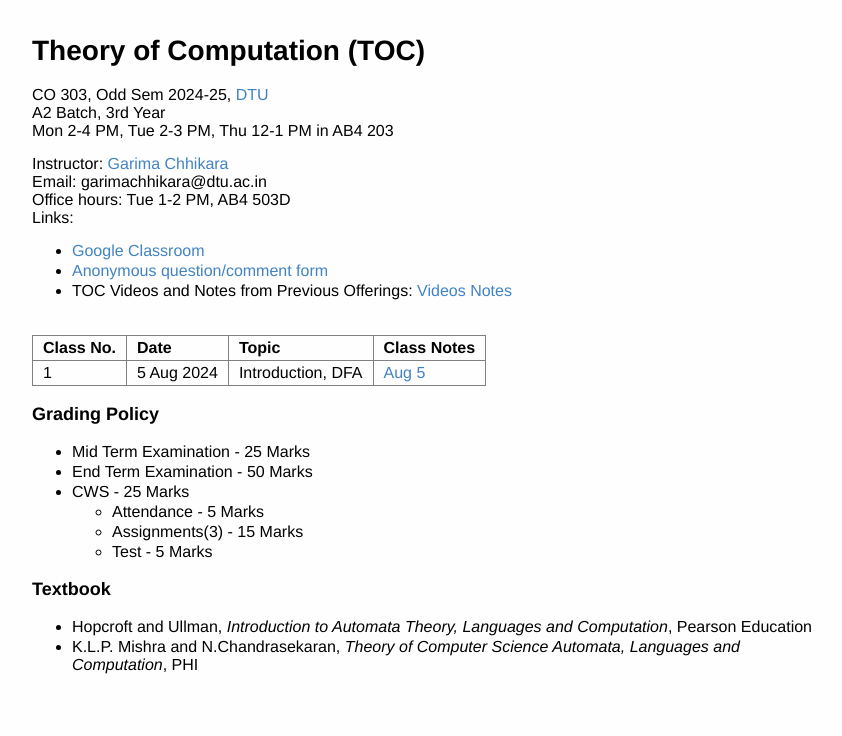
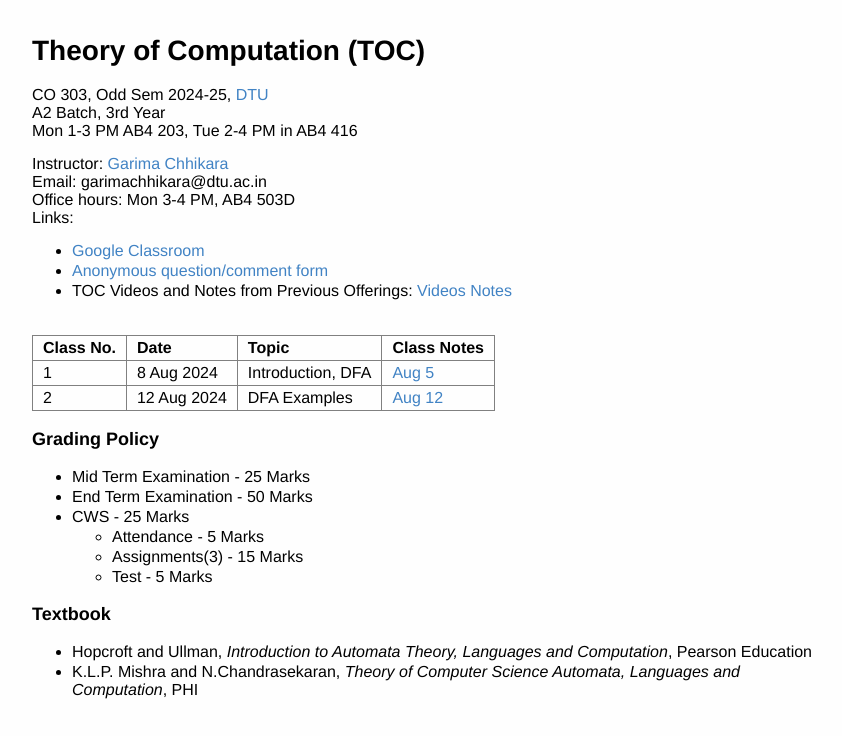
Before and after one commit to garimachhikara128/garimachhikara128.github.io, a plain HTML site: page teaching/2024_25_1_toc.html in a window 1280 px wide. Shown: the whole page, without its empty margins (208-1050 px from the left). Drawn offline with Linux system fonts and the light colour scheme.

Commit message:
TOC notes

```diff
--- a/teaching/toc_2024_25_1.html
+++ b/teaching/2024_25_1_toc.html
@@ -18,11 +18,11 @@ Theory of Computation - CO 303, Odd Sem 2024-25, DTU
 
 <p>CO 303, Odd Sem 2024-25, <a href="https://www.dtu.ac.in/">DTU</a><br>
 A2 Batch, 3rd Year <br>
-Mon 2-4 PM, Tue 2-3 PM, Thu 12-1 PM in AB4 203<br>
+Mon 1-3 PM AB4 203, Tue 2-4 PM in AB4 416<br>
 
 <p>Instructor: <a href="http://garimachhikara128.github.io">Garima Chhikara</a>
 <br>Email: garimachhikara@dtu.ac.in
-<br>Office hours: Tue 1-2 PM, AB4 503D
+<br>Office hours: Mon 3-4 PM, AB4 503D
 <br>
 Links:
 <ul> <li><a href=https://classroom.google.com/c/NjkxODA0ODM5Nzky?cjc=eo36nft>Google Classroom</a></li>
@@ -41,10 +41,16 @@ Links:
 </b>
 <tr>
 <td> 1</td>
-<td> 5 Aug 2024</td>
+<td> 8 Aug 2024</td>
 <td> Introduction, DFA </td>
-<td><a href=../lecture_notes/toc_2024_25_1/5Aug.pdf> Aug 5</a></td>
+<td><a href="lecture_notes/2024_25_1_toc/1_8Aug2024.pdf"> Aug 5</a></td>
 </tr>
+<tr>
+  <td> 2</td>
+  <td> 12 Aug 2024</td>
+  <td> DFA Examples </td>
+  <td><a href="lecture_notes/2024_25_1_toc/2_12Aug2024.pdf"> Aug 12</a></td>
+  </tr>
 </table>
 
 <h3 id="grading">Grading Policy</h3>
```
Also changed, not shown: index.html (+2 -2 lines), teaching/2024_25_1_ml.html (renamed from teaching/ml_2024_25_1.html), 6 other files.
